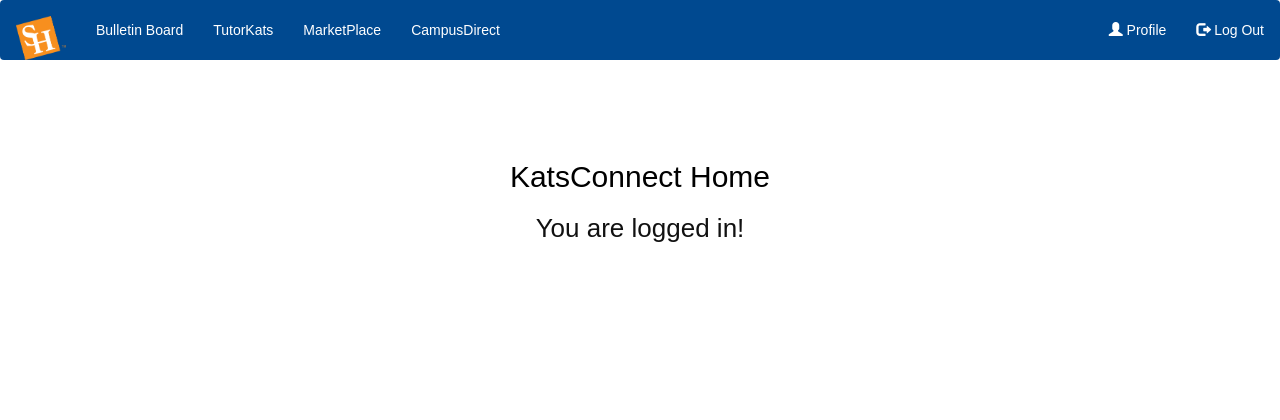
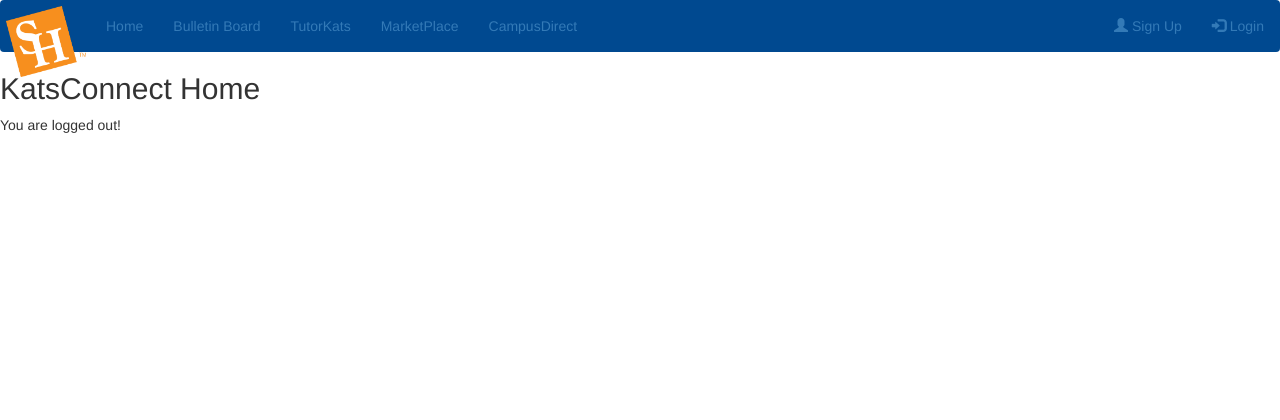
Before and after one commit to toledosq/KatsConnect, a PHP site: page / in a window 1280 px wide. Shown: the top 420 px of the page. Run offline with PHP 8.4, Linux system fonts and the light colour scheme; the visitor is signed in with stand-in values (Sample User, id 1).

Commit message:
Fixed logo in header

```diff
--- a/campusDirect.php
+++ b/campusDirect.php
@@ -23,7 +23,9 @@
         <h2 align="center">Campus Map</h2>
         <div class="embed-responsive embed-responsive-4by3" align="center">
             <iframe class="embed-responsive-item"
-                    src="https://maphub.net/embed/39614">
+                    src="https://maphub.net/embed/39614"
+                    frameborder="1"
+                    allowfullscreen>
             </iframe>
         </div>
     </div>
--- a/header.php
+++ b/header.php
@@ -1,13 +1,12 @@
 <?php
-require "includes/dbh-inc.php";
+//require "includes/dbh-inc.php";
 //Starts our session and accepts later session changes.
-session_start();
+//session_start();
 ?>
 <!DOCTYPE html>
 <html lang="en">
 <head>
     <meta charset="UTF-8">
-    <link rel="stylesheet" href="style.css">
     <link rel="stylesheet" href="https://maxcdn.bootstrapcdn.com/bootstrap/3.3.7/css/bootstrap.min.css">
     <script src="https://ajax.googleapis.com/ajax/libs/jquery/3.3.1/jquery.min.js"></script>
     <script src="https://maxcdn.bootstrapcdn.com/bootstrap/3.3.7/js/bootstrap.min.js"></script>
@@ -16,16 +15,19 @@
 
 <header>
     <!-- Navigation -->
-    <nav class="navbar navbar-light" style="background-color: #004990">
+    <nav class="navbar navbar-light" style="background-color: #004990;">
         <div class="container-fluid">
             <div class="navbar-header">
-                <a class="navbar-brand" href="index.php"><img alt="KatsConnect Home" src="shsubox.png" style="width:50px;"></a>
+                <a class="navbar-brand" href="index.php" style="padding:5px">
+                    <img alt="KatsConnect Home" src="shsubox.png" style="width:80px">
+                </a>
             </div>
             <ul class="nav navbar-nav">
+                <li><a href="index.php">Home</a></li>
                 <li><a href="#">Bulletin Board</a></li>
                 <li><a href="#">TutorKats</a></li>
                 <li><a href="#">MarketPlace</a></li>
-                <li><a href="#">CampusDirect</a></li>
+                <li><a href="campusDirect.php">CampusDirect</a></li>
             </ul>
             <ul class="nav navbar-nav navbar-right">
                 <?php
--- a/style.css
+++ b/style.css
@@ -115,83 +115,6 @@
     background-color: #efefef;
 }
 
-header nav {
-    width: 100%;
-    height: 60px;
-    background-color: #004990;
-}
-
-header nav ul {
-    float: left;
-}
-header nav ul li {
-    float: left;
-    list-style: none;
-}
-
-header nav ul li a {
-    position: relative;
-    top: 4px;
-    font-family: arial;
-    font-size: 14px;
-    color: #111111;
-    line-height: 63px;
-}
-
-header .nav-login {
-    float: right;
-}
-
-header .nav-login form {
-    float: left;
-    padding-top: 15px;
-}
-
-header .nav-login form input {
-    float: left;
-    width: 140px;
-    height: 30px;
-    padding: 0px 10px;
-    margin-right: 10px;
-    border: none;
-    background-color: white;
-    font-family: arial;
-    font-size: 14px;
-    color: #111111;
-    line-height: 30px;
-}
-
-header .nav-login form button {
-    float: left;
-    width: 60px;
-    height: 30px;
-    margin-right: 10px;
-    border: none;
-    background-color: #f3f3f3;
-    font-family: arial;
-    font-size: 14px;
-    color: #111111;
-    cursor: pointer;
-}
-
-header .nav-login form button:hover {
-    background-color: #ccc;
-}
-
-header .nav-login a {
-    display: block;
-    float: left;
-    width: 60px;
-    height: 60px;
-    border: none;
-    background-color: #004990;
-    font-family: arial;
-    font-size: 14px;
-    color: white;
-    line-height: 63px;
-    cursor: pointer;
-}
-
 .main-container {
     padding-top: 60px;
 }
@@ -262,6 +185,7 @@
     text-align: center;
 }
 
+/* Navbar Colors */
 .nav.navbar-nav li a {
     color: white;
 }
```
Also changed, not shown: mainPage.html (+1 -25 lines).
